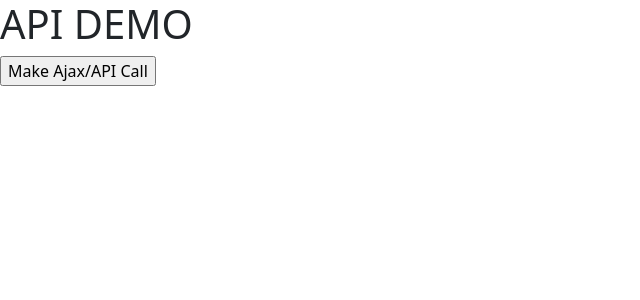
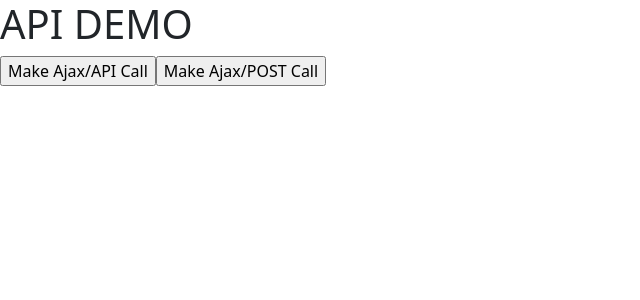
Before and after one commit to Chinmay-Karpe/my-react-app, a React (Create React App) app: page / in a window 1280 px wide. Shown: the top 300 px of the page, without its empty margins (0-640 px from the left). Built offline with nearby package versions, Linux system fonts and the light colour scheme.

Commit message:
post api call

```diff
--- a/src/App.js
+++ b/src/App.js
@@ -6,6 +6,7 @@ function App() {
   let [messageList, setMessageList] = useState([]);
 
   //Functions
+  /*("/messages)*/
   let getAllMessages = async () => {
     let url = `http://localhost:3001/messages`;
     let response = await axios.get(url);
@@ -14,6 +15,19 @@ function App() {
     //Getting the Message from Server :: And re-rendering
     messageList = [...response.data];
     setMessageList(messageList);
+  };
+
+  /*("/message)*/
+  let createNewMessage = async () => {
+    let url = `http://localhost:3001/message`;
+
+    let data = {
+      message: "Test Message",
+      messageTime: new Date(),
+      reply: true,
+    };
+
+    await axios.post(url, data);
   };
 
   return (
@@ -26,6 +40,12 @@ function App() {
         onClick={getAllMessages}
       />
 
+      <input
+        type="button"
+        value="Make Ajax/POST Call"
+        onClick={createNewMessage}
+      />
+
       {messageList.map((item) => (
         <div>{item.message}</div>
       ))}
```
